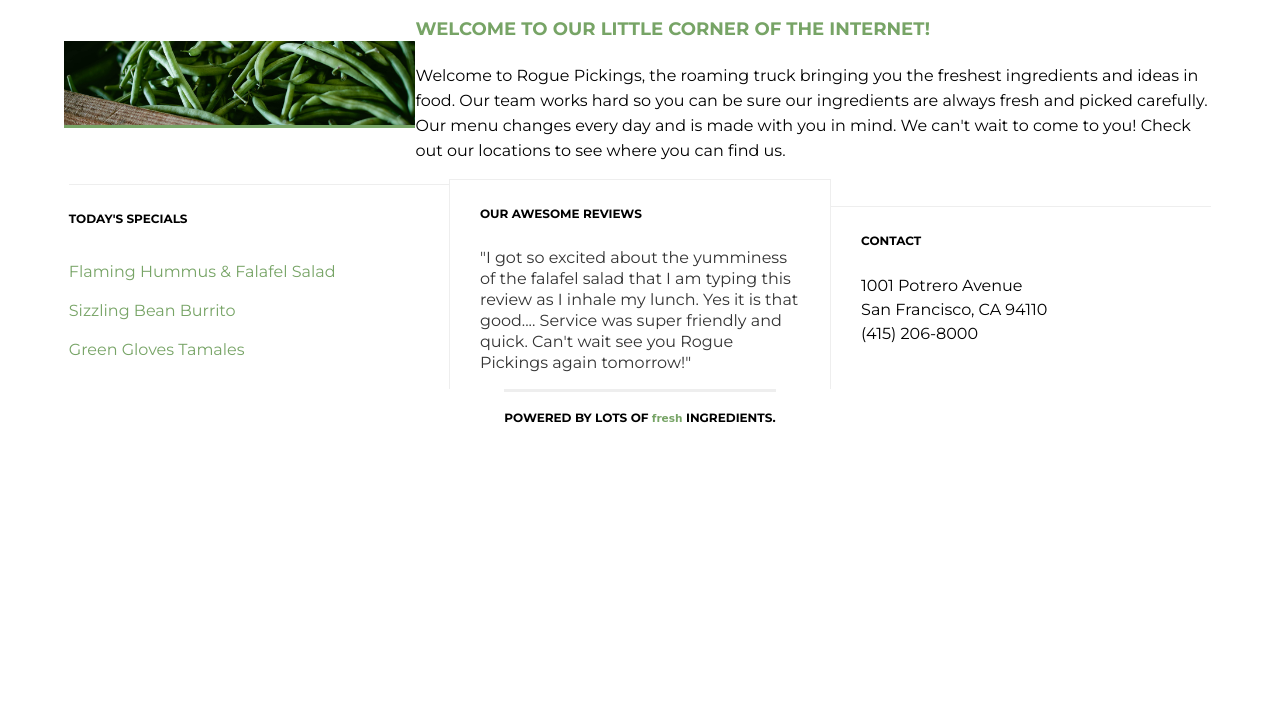
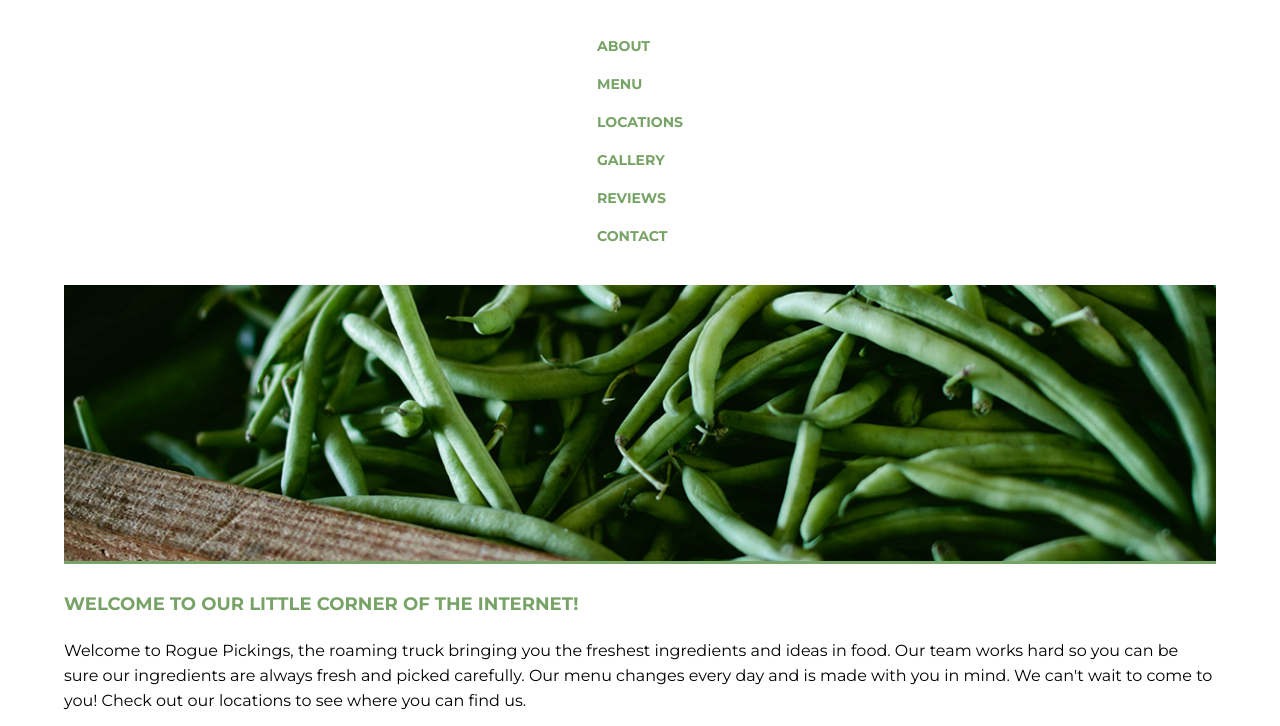
Before and after one commit to tidler12/coding-responsive-websites, a plain HTML site: page rogue_pickings/index.html in a window 1280 px wide. Shown: the part 119-845 px from the top of the page. Before the commit the page ends 800 px from the top, so only its background shows below. Drawn offline with Linux system fonts and the light colour scheme; a web font is replaced by a local one.

Commit message:
Changed css to responsive mobile

```diff
--- a/rogue_pickings/css/main.css
+++ b/rogue_pickings/css/main.css
@@ -11,6 +11,7 @@ body {
 }
 
 .container{
+	max-width: 1200px;
 	width: 90%;
 	display: flex;
 	justify-content: center;
@@ -42,31 +43,29 @@ h4 {
 p {
 	font-size: .88em;
 	line-height: 21px;
-    padding: 0 30px;
 }
 
 /*The widths are in a percentage!*/
 header {
-	height: 110px;
-	border-bottom: 3px solid #77a466;
+
 	margin: 0 auto;
 	display: flex;
 	justify-content: center;
 	align-items: center;
+	flex-direction: column;
 }
 
 header h1 {
-
 	margin: 0;
 	padding: 38px 0;
+	border-bottom: 3px solid #77a466;
 }
 header h1 span {
 	color: #77a466;
 }
 
 header nav {
-
-	padding: 46px 0;
+	padding: 30px 0;
 }
 header nav ul {
 	margin: 0;
@@ -76,8 +75,9 @@ header nav ul li {
 	text-transform: uppercase;
 	font-weight: 700;
 	font-size: .88em;
-	padding: 0 10px;
-	display: inline;
+	padding: 10px;
+	display: flex;
+
 }
 header nav ul li a{
 	text-decoration: none;
@@ -90,7 +90,8 @@ header nav ul li a{
 	margin: 0 auto;
 	display: flex;
 	justify-content: center;
-	align-items: center;
+	align-items: flex-start;
+	flex-direction: column;
 }
 
 .main-image {
@@ -120,25 +121,21 @@ header nav ul li a{
 .section-one,
 .section-two,
 .section-three {
-	width: 33%;
+	width: auto;
 	height: auto;
-
 	border-top: 1px solid #eee;
+	display: flex;
+	align-items: flex-start;
+	flex-direction: column;
 }
 
 .section-one h4 {
 	padding: 10px 0;
 }
 
-.section-two {
-	border-left: 1px solid #eee;
-	border-right: 1px solid #eee;
-}
 
-.section-two h4,
-.section-three h4 {
-	padding: 10px 30px;
-}
+
+
 
 .menu {
 	list-style: none;
@@ -162,7 +159,6 @@ header nav ul li a{
 
 /*The widths are in a percentage!*/
 footer {
-	height: 50px;
 	border-top: 3px solid #eee;
 	margin: 0 auto;
 	display: flex;
@@ -181,11 +177,39 @@ footer span {
 /* TABLET MEDIA QUERY*/
 
 @media (min-width:768px) {
+	.bottom-section {
+	margin: 0 auto;
+	display: flex;
+	justify-content: center;
+	align-items: center;
+	flex-direction: row;
+}
+
+	.section-two {
+		border-left: 1px solid #eee;
+		border-right: 1px solid #eee;
+	}
+
+	.section-two h4,
+	.section-three h4 {
+	padding: 10px 30px;
+}
+
+p {
+    padding: 0 30px;
+}
 
 }
 
 
 /* DESKTOP MEDIA QUERY*/
 @media (min-width: 1200px) {
+	.section-two {
+		border-left: 1px solid #eee;
+		border-right: 1px solid #eee;
+	}
 
+	p {
+		padding: 0 30px;
+	}
 }
```
